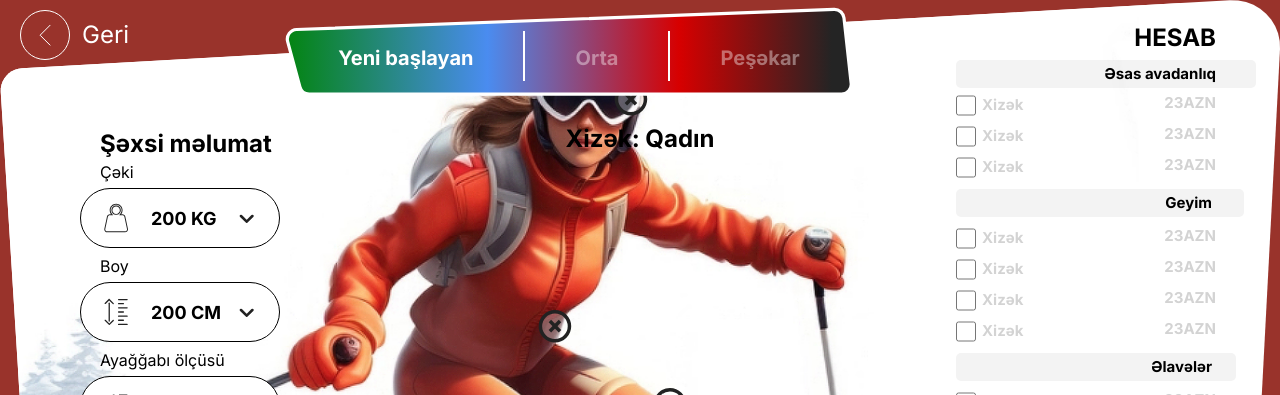
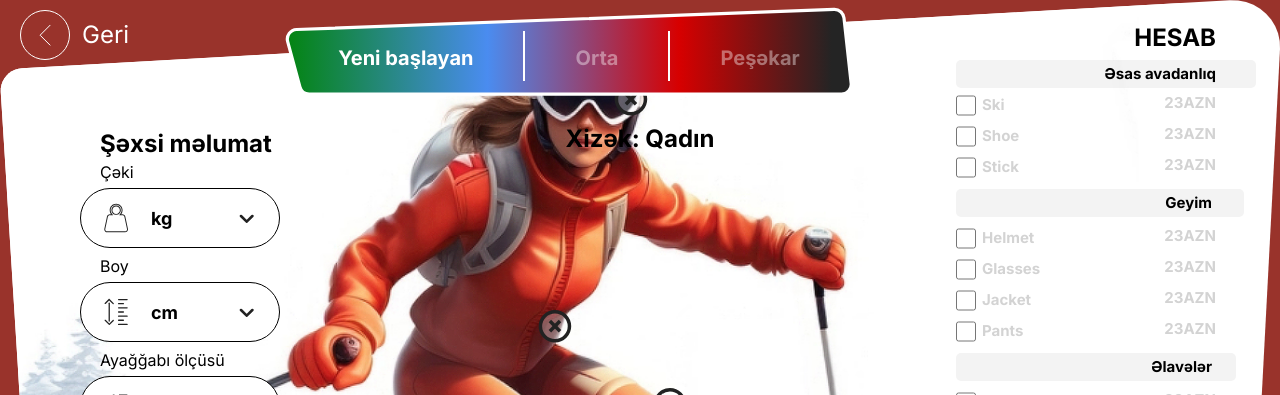
Before and after one commit to Uzcoin404/sportSystem, a Vue app: page /1/rent in a window 1280 px wide. Shown: the top 395 px of the page. Built offline with nearby package versions, Linux system fonts and the light colour scheme.

Commit message:
some changes

```diff
--- a/package.json
+++ b/package.json
@@ -13,7 +13,8 @@
     "libphonenumber-js": "^1.10.59",
     "swiper": "^11.1.0",
     "vue": "^3.4.21",
-    "vue-router": "^4.3.0"
+    "vue-router": "^4.3.0",
+    "vuex": "^4.0.2"
   },
   "devDependencies": {
     "@vitejs/plugin-vue": "^5.0.4",
--- a/src/components/Checkbox.vue
+++ b/src/components/Checkbox.vue
@@ -1,15 +1,24 @@
 <script setup>
-defineProps({
+import { useStore } from 'vuex';
+import { computed } from 'vue';
+const props = defineProps({
   name: String,
   label: String,
+  type: String
 })
+
+const store = useStore();
+
+const checked = computed(() => store.state[store.state.currentSuit][props.type]);
+console.log(store.state.currentSuit);
 </script>
 
 <template>
   <div class="flex justify-between">
     <fieldset>
       <label :for="name" class="checkbox_field flex items-center">
-        <input type="checkbox" :name="name" :id="name" class="checkbox mr-1.5">
+        <input type="checkbox" :name="name" :id="name" class="checkbox mr-1.5" :checked="checked"
+          @change="store.commit('updateFeatures', props.type)">
         <slot></slot>
       </label>
     </fieldset>
--- a/src/components/ProductSlider.vue
+++ b/src/components/ProductSlider.vue
@@ -1,5 +1,7 @@
 <script setup>
 
+import { ref } from 'vue';
+import { useStore } from 'vuex';
 import { Swiper, SwiperSlide } from 'swiper/vue';
 import { Navigation, EffectFade } from 'swiper/modules';
 import SuitFeature from './SuitFeature.vue';
@@ -7,26 +9,66 @@ import SuitFeature from './SuitFeature.vue';
 import 'swiper/css';
 import 'swiper/css/navigation';
 import 'swiper/css/effect-fade';
+
+const store = useStore();
+const suitSlider = ref(null);
+
+
 </script>
 
 <template>
   <!-- <div class="absolute left-0 bottom-0 w-full"> -->
-  <Swiper loop :modules="[Navigation, EffectFade]" :navigation="{
+  <Swiper loop :modules="[Navigation, EffectFade]" ref="suitSlider" :navigation="{
     nextEl: '.swiper-button-next',
     prevEl: '.swiper-button-prev'
-  }" :slides-per-view="1" effect="fade" class="product_slider">
+  }" :slides-per-view="1" effect="fade" @realIndexChange="store.commit('nextSuit')" class="product_slider">
     <SwiperSlide>
       <img src="/img/Screen Shot 2024-03-09 at 3.58 1 (2).jpg" alt="" class="product_slider_img">
-      <SuitFeature style="top: 5%; left: 48.6%;" />
-      <SuitFeature style="top: 12%; left: 48%;" />
-      <SuitFeature style="top: 41%; left: 42%;" />
-      <SuitFeature style="top: 51%; left: 51%;" />
-      <SuitFeature style="top: 59%; left: 12%;" />
-      <SuitFeature style="top: 76%; left: 53%;" />
-      <SuitFeature style="top: 81%; left: 67%;" />
+      <SuitFeature type="helmet" suit="skiingWoman"
+        @handleFeature="store.commit('updateFeatures', 'helmet', 'skiingWoman')" style="top: 5%; left: 48.6%;">
+        Helmet</SuitFeature>
+      <SuitFeature type="glasses" suit="skiingWoman"
+        @handleFeature="store.commit('updateFeatures', 'glasses', 'skiingWoman')" style="top: 12%; left: 48%;">
+        Glasses</SuitFeature>
+      <SuitFeature type="jacket" suit="skiingWoman"
+        @handleFeature="store.commit('updateFeatures', 'jacket', 'skiingWoman')" style="top: 41%; left: 42%;">
+        Jacket</SuitFeature>
+      <SuitFeature type="pants" suit="skiingWoman"
+        @handleFeature="store.commit('updateFeatures', 'pants', 'skiingWoman')" style="top: 51%; left: 51%;">
+        Pants</SuitFeature>
+      <SuitFeature type="stick" suit="skiingWoman"
+        @handleFeature="store.commit('updateFeatures', 'stick', 'skiingWoman')" style="top: 59%; left: 12%;">
+        Stick</SuitFeature>
+      <SuitFeature type="shoe" suit="skiingWoman" @handleFeature="store.commit('updateFeatures', 'shoe', 'skiingWoman')"
+        style="top: 76%; left: 53%;">
+        Shoe</SuitFeature>
+      <SuitFeature type="ski" suit="skiingWoman" @handleFeature="store.commit('updateFeatures', 'ski', 'skiingWoman')"
+        style="top: 81%; left: 67%;">
+        Ski</SuitFeature>
     </SwiperSlide>
     <SwiperSlide>
       <img src="/img/Mask group.jpg" alt="" class="product_slider_img">
+      <SuitFeature type="helmet" suit="skiingMan"
+        @handleFeature="store.commit('updateFeatures', 'helmet', 'skiingMan')" style="top: 5%; left: 48.6%;">
+        Helmet</SuitFeature>
+      <SuitFeature type="glasses" suit="skiingMan"
+        @handleFeature="store.commit('updateFeatures', 'glasses', 'skiingMan')" style="top: 12%; left: 48%;">
+        Glasses</SuitFeature>
+      <SuitFeature type="jacket" suit="skiingMan"
+        @handleFeature="store.commit('updateFeatures', 'jacket', 'skiingMan')" style="top: 41%; left: 42%;">
+        Jacket</SuitFeature>
+      <SuitFeature type="pants" suit="skiingMan"
+        @handleFeature="store.commit('updateFeatures', 'pants', 'skiingMan')" style="top: 51%; left: 51%;">
+        Pants</SuitFeature>
+      <SuitFeature type="stick" suit="skiingMan"
+        @handleFeature="store.commit('updateFeatures', 'stick', 'skiingMan')" style="top: 59%; left: 12%;">
+        Stick</SuitFeature>
+      <SuitFeature type="shoe" suit="skiingMan" @handleFeature="store.commit('updateFeatures', 'shoe', 'skiingMan')"
+        style="top: 76%; left: 53%;">
+        Shoe</SuitFeature>
+      <SuitFeature type="ski" suit="skiingMan" @handleFeature="store.commit('updateFeatures', 'ski', 'skiingMan')"
+        style="top: 81%; left: 67%;">
+        Ski</SuitFeature>
     </SwiperSlide>
     <SwiperSlide>
       <img src="/img/image-from-rawpixel-id-14386361-jpeg 1.jpg" alt="" class="product_slider_img">
@@ -59,6 +101,7 @@ import 'swiper/css/effect-fade';
   width: 100%;
   z-index: -10;
 }
+
 .swiper-slide {
   margin-top: auto;
 }
@@ -72,11 +115,15 @@ import 'swiper/css/effect-fade';
   border: 1.5px solid #000;
   border-radius: 50%;
 }
-.swiper-button-prev svg, .swiper-button-next svg{
+
+.swiper-button-prev svg,
+.swiper-button-next svg {
   width: max-content;
   height: max-content;
 }
-.swiper-button-prev::after, .swiper-button-next::after{
+
+.swiper-button-prev::after,
+.swiper-button-next::after {
   display: none;
 }
 
@@ -89,7 +136,7 @@ import 'swiper/css/effect-fade';
 }
 
 @media (max-width: 1350px) {
-  .product_slider_img{
+  .product_slider_img {
     margin-left: -100px;
   }
 }
--- a/src/components/SuitFeature.vue
+++ b/src/components/SuitFeature.vue
@@ -1,11 +1,15 @@
 <script setup>
-import { ref } from 'vue';
+import { computed } from 'vue';
+import { useStore } from 'vuex';
+const props = defineProps(['type', 'suit']);
 
-const featureState = ref(false);
+const store = useStore();
+const featureState = computed(() => store.state[props.suit][props.type]);
+console.log(featureState);
 </script>
 
 <template>
-  <div :class="{ 'suit_feature': true, 'active': featureState }" @click="featureState = !featureState">
+  <div :class="{ 'suit_feature': true, 'active': featureState }" @click="$emit('handleFeature')">
     <svg v-show="!featureState" xmlns="http://www.w3.org/2000/svg" width="34" height="34" viewBox="0 0 34 34"
       fill="none">
       <circle cx="16.9446" cy="17.1575" r="14.5221" fill="white" fill-opacity="0.3" stroke="#222222"
@@ -21,7 +25,7 @@ const featureState = ref(false);
       <path d="M16.4268 21.6914L10.201 15.4657" stroke="#00963D" stroke-width="3.49734" />
     </svg>
 
-    <p class="xl:text-xl font-bold xl:px-4 px-2">Eynək</p>
+    <p class="xl:text-xl font-bold xl:px-4 px-2"><slot></slot></p>
   </div>
 </template>
 
--- a/src/components/TotalSection.vue
+++ b/src/components/TotalSection.vue
@@ -9,37 +9,37 @@ import DatePicker from './DatePicker.vue';
     <h3 class="total_title pr-10 tlg:mb-2.5 mb-1">HESAB</h3>
     <h5 class="total_subtitle tlg:mb-2.5 mb-1 py-1.5 pr-10 xl leading-4 tmd:leading-6">Əsas avadanlıq</h5>
     <div class="mr-10">
-      <Checkbox name="ski" label="23AZN" class="tlg:mb-2.5 mb-1">
-        Xizək
+      <Checkbox type="ski" name="ski" label="23AZN" class="tlg:mb-2.5 mb-1">
+        Ski
       </Checkbox>
-      <Checkbox name="ski" label="23AZN" class="tlg:mb-2.5 mb-1">
-        Xizək
+      <Checkbox type="shoe" name="shoe" label="23AZN" class="tlg:mb-2.5 mb-1">
+        Shoe
       </Checkbox>
-      <Checkbox name="ski" label="23AZN" class="tlg:mb-5 mb-2">
-        Xizək
+      <Checkbox type="stick" name="stick" label="23AZN" class="tlg:mb-5 mb-2">
+        Stick
       </Checkbox>
     </div>
     <h5 class="total_subtitle tlg:mb-4 mb-2 py-1.5 pr-8 mr-3 leading-4 tmd:leading-6">Geyim</h5>
     <div class="mr-10">
-      <Checkbox name="ski" label="23AZN" class="tlg:mb-2.5 mb-1">
-        Xizək
+      <Checkbox type="helmet" name="helmet" label="23AZN" class="tlg:mb-2.5 mb-1">
+        Helmet
       </Checkbox>
-      <Checkbox name="ski" label="23AZN" class="tlg:mb-2.5 mb-1">
-        Xizək
+      <Checkbox type="glasses" name="glasses" label="23AZN" class="tlg:mb-2.5 mb-1">
+        Glasses
       </Checkbox>
-      <Checkbox name="ski" label="23AZN" class="tlg:mb-2.5 mb-1">
-        Xizək
+      <Checkbox type="jacket" name="jacket" label="23AZN" class="tlg:mb-2.5 mb-1">
+        Jacket
       </Checkbox>
-      <Checkbox name="ski" label="23AZN" class="tlg:mb-5 mb-2">
-        Xizək
+      <Checkbox type="pants" name="pants" label="23AZN" class="tlg:mb-5 mb-2">
+        Pants
       </Checkbox>
     </div>
     <h5 class="total_subtitle tlg:mb-4 mb-2 py-1.5 pr-6 mr-5 leading-4 tmd:leading-6">Əlavələr</h5>
     <div class="mr-10">
-      <Checkbox name="ski" label="23AZN" class="tlg:mb-2.5 mb-1">
+      <Checkbox name="ski2" label="23AZN" class="tlg:mb-2.5 mb-1">
         Xizək
       </Checkbox>
-      <Checkbox name="ski" label="23AZN" class="tlg:mb-2.5 mb-1">
+      <Checkbox name="ski3" label="23AZN" class="tlg:mb-2.5 mb-1">
         Xizək
       </Checkbox>
     </div>
--- a/src/main.js
+++ b/src/main.js
@@ -2,10 +2,12 @@ import './assets/main.css'
 
 import { createApp } from 'vue'
 import App from './App.vue'
+import store from './store'
 import router from './router'
 
 const app = createApp(App)
 
 app.use(router)
+app.use(store)
 
 app.mount('#app')
--- /dev/null
+++ b/src/store/index.js
@@ -0,0 +1,42 @@
+import { createStore } from "vuex";
+
+const suits = ["skiingWoman", "skiingMan", "snowboardWoman", "snowboardMan"];
+const store = createStore({
+  state: {
+    currentSuit: "skiingWoman",
+    skiingWoman: {
+      helmet: false,
+      glasses: false,
+      ski: false,
+      shoe: false,
+      jacket: false,
+      pants: false,
+    },
+    skiingMan: {},
+    snowboardWoman: {},
+    snowboardMan: {},
+  },
+  getters: {
+    getSkiingWoman(state) {
+      return state.skiingWoman;
+    },
+  },
+  mutations: {
+    updateFeatures(state, type, suit = state.currentSuit) {
+      state[suit][type] = !state[suit][type];
+      console.log(state.skiingMan);
+    },
+    nextSuit(state) {
+      let index = suits.indexOf(state.currentSuit);
+      if (index != 3) {
+        state.currentSuit = suits[index + 1];
+      } else {
+        state.currentSuit = suits[0];
+      }
+      // console.log(state.currentSuit);
+    },
+  },
+  actions: {},
+});
+
+export default store;
--- a/src/views/Checkout.vue
+++ b/src/views/Checkout.vue
@@ -3,7 +3,7 @@
 </script>
 
 <template>
-  <div id="main" class="overflow-hidden">
+  <div id="main">
     <main class="h-full flex justify-center items-center">
       <div>
         <h1 class="title">Qeydləriniz üğürla başa çatmışdır!</h1>
@@ -104,6 +104,9 @@
 </template>
 
 <style scoped>
+#main{
+
+}
 .title {
   font-size: 44px;
   color: #222;
--- a/src/views/HomeView.vue
+++ b/src/views/HomeView.vue
@@ -11,7 +11,8 @@ import CheckoutButton from '@/components/CheckoutButton.vue';
     <div class="xl:ml-20 ml-12 pt-32 h-max">
       <h3 class="xl:text-2xl text-xl font-bold pl-5">Şəxsi məlumat</h3>
       <Select name="weight" label="Çəki">
-        <option value="200">200 KG</option>
+        <option value="kg">kg</option>
+        <option value="kg">pound</option>
         <template v-slot:icon>
           <svg xmlns="http://www.w3.org/2000/svg" width="32" height="39" viewBox="0 0 32 39" fill="none">
             <mask id="path-1-inside-1_355_118" fill="white">
@@ -25,7 +26,9 @@ import CheckoutButton from '@/components/CheckoutButton.vue';
         </template>
       </Select>
       <Select name="height" label="Boy">
-        <option value="200">200 CM</option>
+        <option value="200">cm</option>
+        <option value="200">feet</option>
+        <option value="200">inch</option>
         <template v-slot:icon>
           <svg xmlns="http://www.w3.org/2000/svg" width="24" height="28" viewBox="0 0 24 28" fill="none">
             <path fill-rule="evenodd" clip-rule="evenodd"
@@ -62,7 +65,8 @@ import CheckoutButton from '@/components/CheckoutButton.vue';
         </template>
       </Select>
       <Select name="height" label="Ayağğabı ölçüsü">
-        <option value="200">56 EU</option>
+        <option value="200">EU</option>
+        <option value="200">US</option>
         <template v-slot:icon>
           <svg xmlns="http://www.w3.org/2000/svg" width="28" height="27" viewBox="0 0 28 27" fill="none">
             <path fill-rule="evenodd" clip-rule="evenodd"
```
Also changed, not shown: 1 other file (tests, documents, lock files or other folders).
